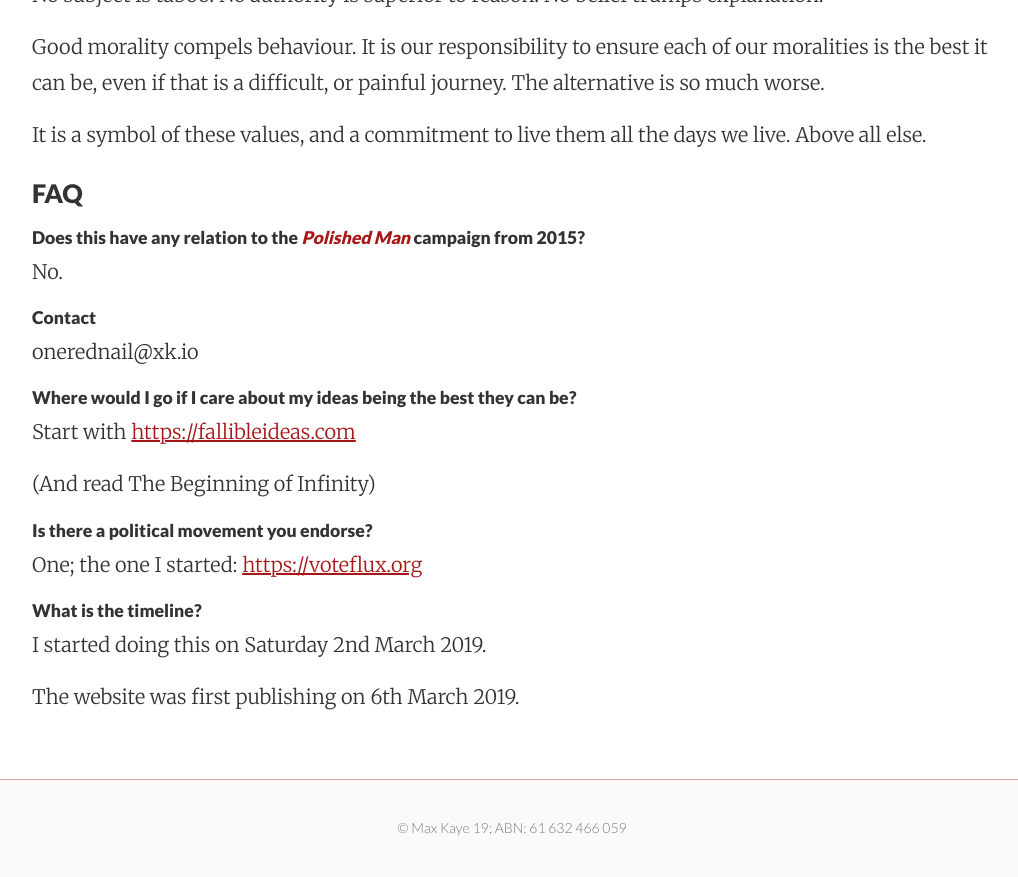
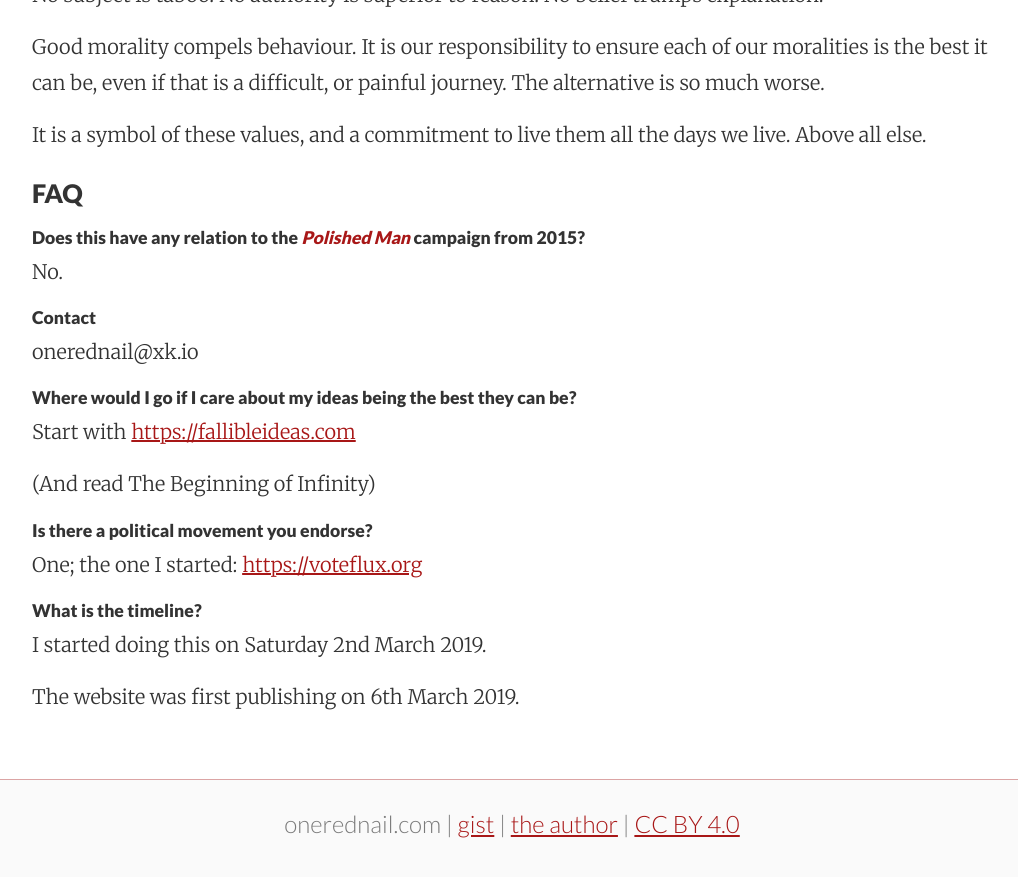
Before and after one commit to onerednail-com/onerednail-com.github.io, a Jekyll site: the page built from index.md, in a window 1280 px wide and 900 px high, scrolled down 2447 px. Shown: the top 877 px of the window, without its empty margins (128-1146 px from the left). Built offline with Jekyll 4.4.1, drawn with Linux system fonts in a browser that asks for light colours; some web fonts are replaced; our own code applies the rules of GitHub Pages for plain Markdown files.

Commit message:
Update footer.html

```diff
--- a/_includes/footer.html
+++ b/_includes/footer.html
@@ -1,9 +1,7 @@
 <footer class="footer">
   <div class="p2 wrap">
     <div class="measure mt1 center">
-      <small>
-        © Max Kaye {{ site.time | date: '%y' }}; ABN: 61 632 466 059
-      </small>
+      onerednail.com | <a href="https://gist.github.com/XertroV/0c993866f2087b6002c4333790719bca">gist</a> | <a href="https://xk.io">the author</a> | <a href="https://creativecommons.org/licenses/by/4.0/">CC BY 4.0</a>
     </div>
   </div>
 </footer>
```
